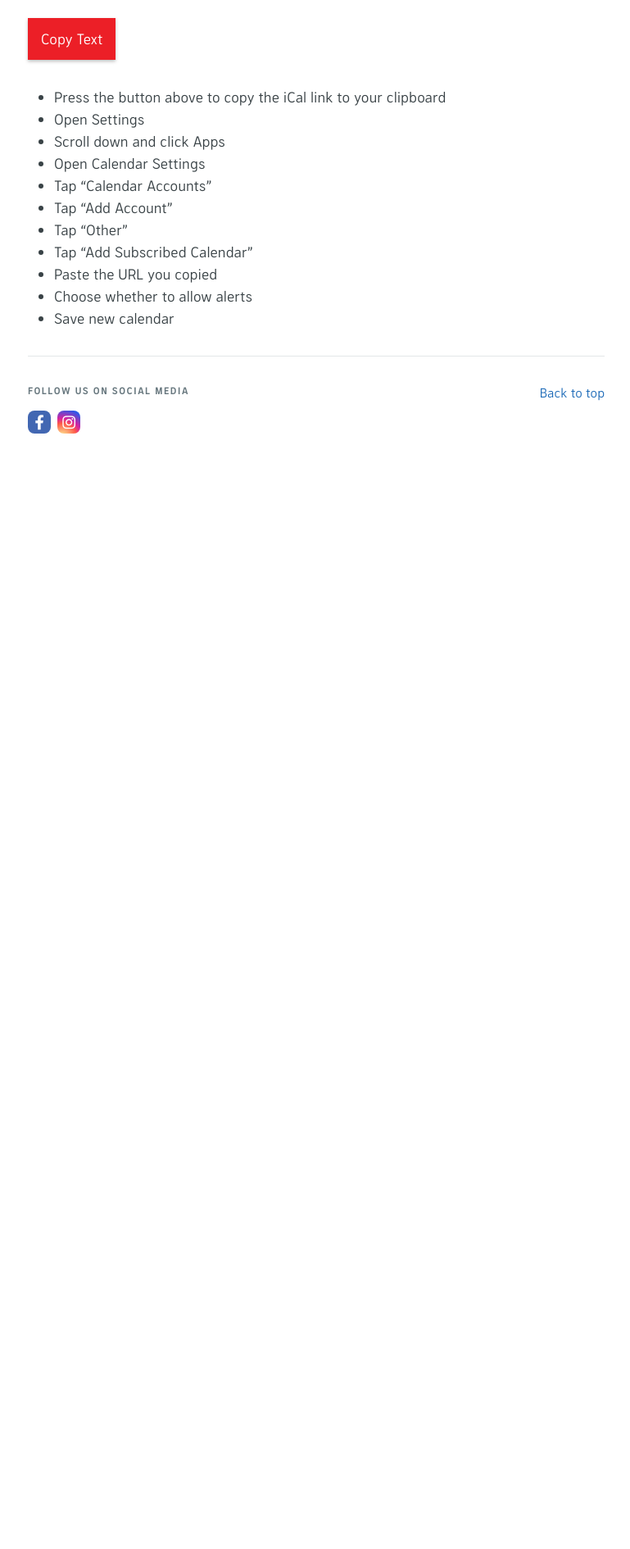
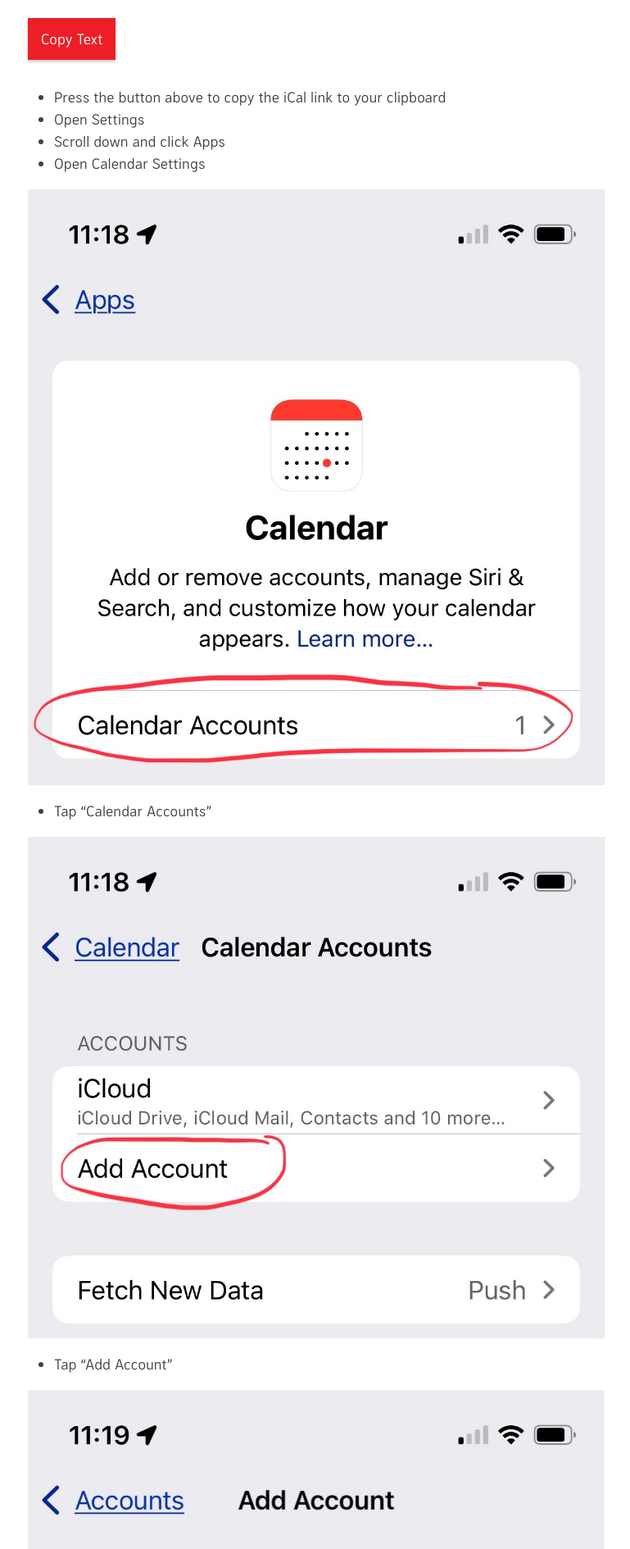
Before and after one commit to wsildsa/wsildsa.github.io, a Jekyll site: the page built from _pages/en/how-to-events-ios.md, in a window 1280 px wide. Shown: the part 353-2243 px from the top of the page at 82% size, without its empty margins (254-1023 px from the left). Built offline with Jekyll 4.4.1, drawn with Linux system fonts in a browser that asks for light colours; nearby versions of some CDN libraries; some web fonts are replaced; library files that are not in the unit come from our copies; before the commit the page ends 946 px from its top, so only the background shows below that.

Commit message:
add images to ios calender tutorial

```diff
--- a/_pages/en/how-to-events-ios.md
+++ b/_pages/en/how-to-events-ios.md
@@ -30,10 +30,20 @@ subhead: <!-- optional display text -->
 - Open Settings
 - Scroll down and click Apps
 - Open Calendar Settings
+
+![Calendar Accounts](assets/images/ios-cal-1.png)
 - Tap "Calendar Accounts"
+
+![Calendar Accounts](assets/images/ios-cal-2.png)
 - Tap "Add Account"
+
+![Calendar Accounts](assets/images/ios-cal-3.png)
 - Tap "Other"
+
+![Calendar Accounts](assets/images/ios-cal-4.png)
 - Tap "Add Subscribed Calendar"
 - Paste the URL you copied
+
+![Calendar Accounts](assets/images/ios-cal-5.png)
 - Choose whether to allow alerts
 - Save new calendar
```
Also changed, not shown: assets/images/ios-cal-1.png (added), assets/images/ios-cal-2.png (added), assets/images/ios-cal-3.png (added), assets/images/ios-cal-4.png (added), assets/images/ios-cal-5.png (added).
